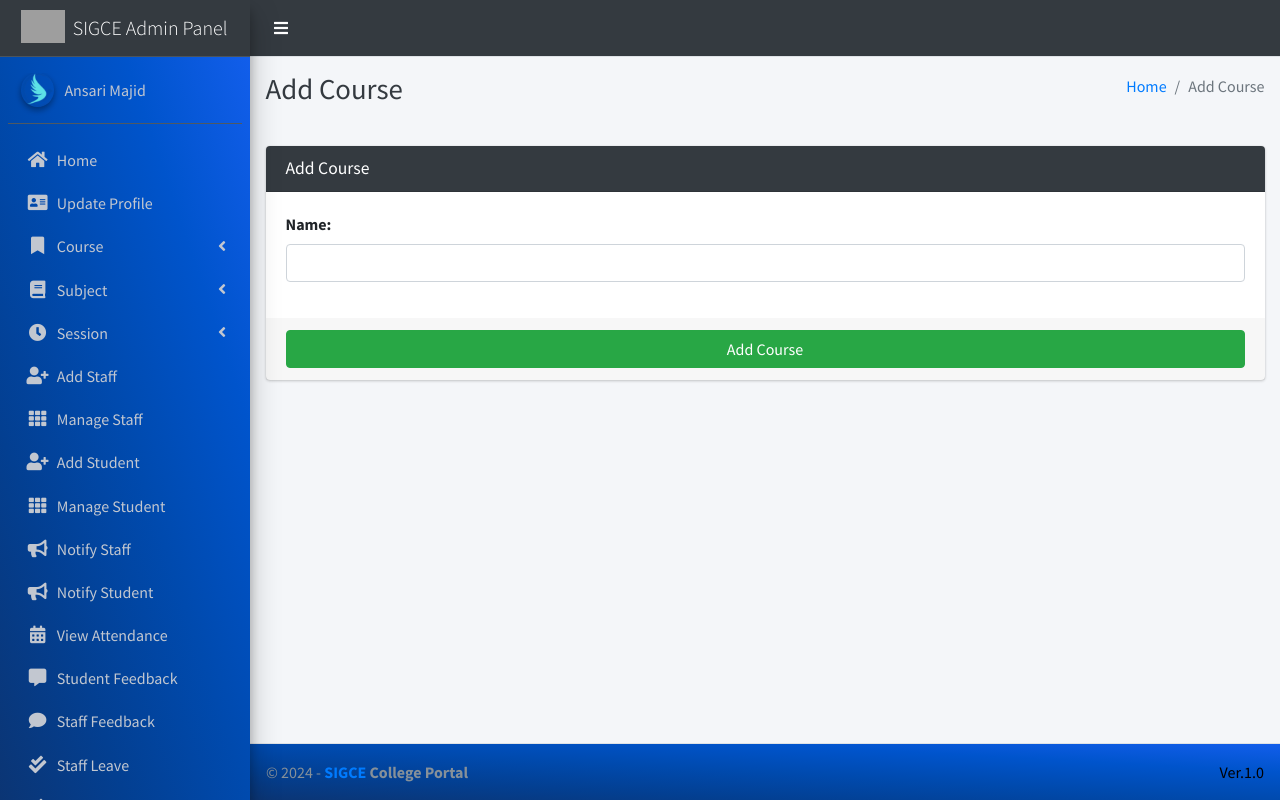
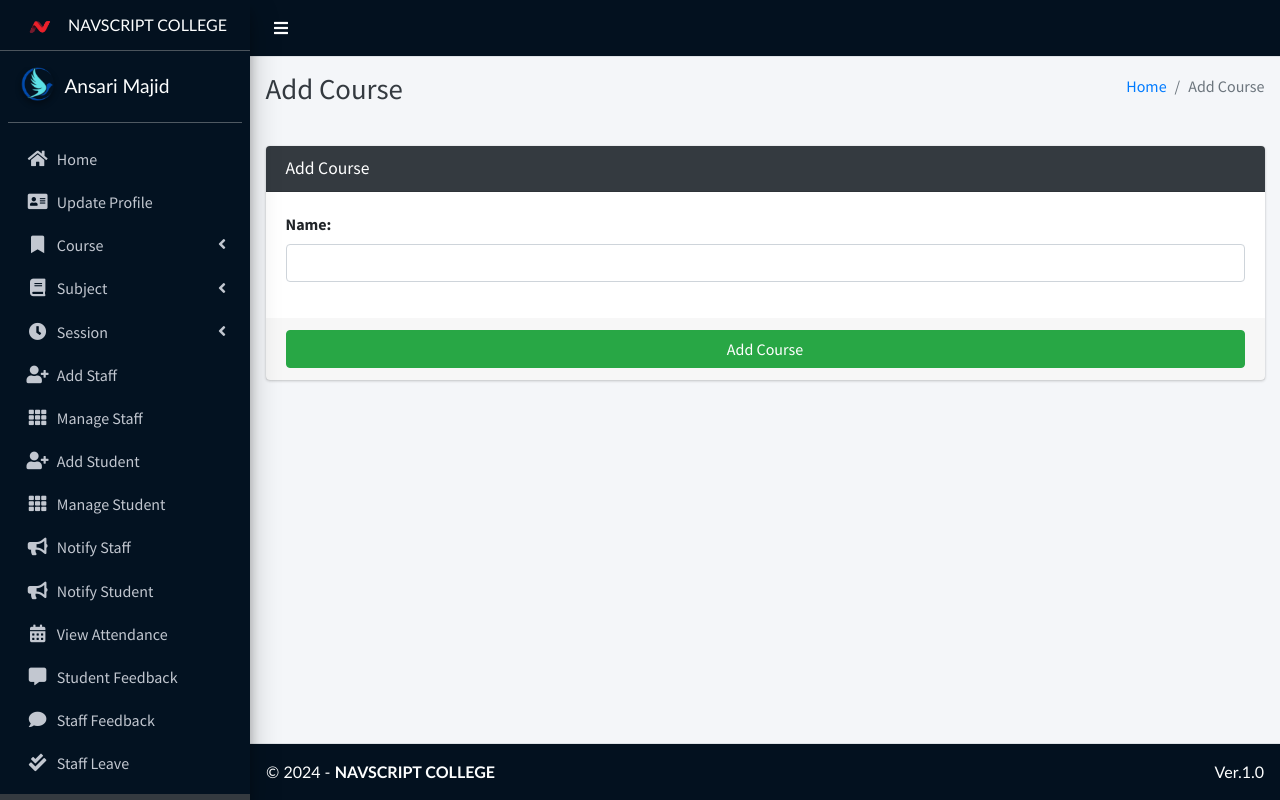
Before and after one commit to meanderlive/College-erp-master, a Django app: page /course/add in a window 1280 px wide. Run offline with Django 3.2, Linux system fonts and the light colour scheme; a user stored in the database is signed in; some libraries are stand-ins or nearby versions; grey boxes are pictures that could not be loaded.

Commit message:
newly updated code by gagan dev.

```diff
--- a/college_management_system/settings.py
+++ b/college_management_system/settings.py
@@ -144,7 +144,6 @@ USE_TZ = True
 STATIC_URL = '/static/'
 
 MEDIA_URL = '/media/'
-
 STATIC_ROOT = os.path.join(BASE_DIR, 'static')
 MEDIA_ROOT = os.path.join(BASE_DIR, 'media')
 AUTH_USER_MODEL = 'main_app.CustomUser'
--- a/main_app/templates/main_app/base.html
+++ b/main_app/templates/main_app/base.html
@@ -5,7 +5,7 @@
 <head>
     <meta charset="utf-8">
     <meta http-equiv="X-UA-Compatible" content="IE=edge">
-    <title>SIGCE College Portal</title>
+    <title>NAVSCRIPT COLLEGE</title>
     <!-- Tell the browser to be responsive to screen width -->
     <meta name="viewport" content="width=device-width, initial-scale=1">
     <!-- Font Awesome -->
@@ -13,7 +13,7 @@
     <!-- Ionicons -->
     <link rel="stylesheet" href="https://code.ionicframework.com/ionicons/2.0.1/css/ionicons.min.css">
     <!-- favicon -->
-    <link rel="shortcut icon" href="{%  static '/image/favicon1.ico' %}">
+    <link rel="shortcut icon" href="{%  static 'dist/img/nav.png' %}">
     <!-- Tempusdominus Bbootstrap 4 -->
     <link rel="stylesheet"
         href="{% static 'plugins/tempusdominus-bootstrap-4/css/tempusdominus-bootstrap-4.min.css'%} ">
@@ -38,7 +38,7 @@
     <div class="wrapper" >
 
         <!-- Navbar -->
-        <nav class="main-header navbar navbar-expand navbar-light " style="background-color: #343a40;">
+        <nav class="main-header navbar navbar-expand navbar-light " style="background-color: #03111f;">
             <!-- Left navbar links -->
             <ul class="navbar-nav">
                 <li class="nav-item">
--- a/main_app/templates/main_app/footer.html
+++ b/main_app/templates/main_app/footer.html
@@ -1,7 +1,6 @@
-<footer class="main-footer" style="background-image: linear-gradient(to right top, #0b3574, #033f91, #004aae, #0054cc, #125eeb);">
-    &copy; {% now "Y" %} - <strong><span><a href="http://sigce.edu.in/">SIGCE</a></span> College Portal</strong>
-
-    <div class="float-right d-none d-sm-inline-block" style="color: black;">
+<footer class="main-footer" style="background:#03111f; font-size:medium; font-family:Gill Sans; color:#fdfefe;">
+    &copy; {% now "Y" %} - <strong><span><a >NAVSCRIPT</a></span> COLLEGE</strong>
+    <div class="float-right d-none d-sm-inline-block" style="color: #fdfefe;">
        Ver.1.0
     </div>
 </footer>
--- a/main_app/templates/main_app/sidebar_template.html
+++ b/main_app/templates/main_app/sidebar_template.html
@@ -2,21 +2,22 @@
 <aside class="main-sidebar sidebar-dark-info elevation-4">
     {% if request.user.user_type == '1' %}
     <!-- Brand Logo -->
-    <a href="{% url 'admin_home' %}" class="brand-link">
-        <img src="{% static 'dist/img/virusx.png' %} " alt="SIGCE LOGO"
+    <a href="{% url 'admin_home' %}" class="brand-link" style="background:#03111f; font-family:Gill Sans; font-size:medium;">
+        <img src="{% static 'dist/img/nav.png' %} " alt="NAV LOGO"
             class="brand-image " >
-        <span class="brand-text font-weight-light" >SIGCE Admin Panel</span>
+        <span class="brand-text font-weight-light" style="color:#fdfefe;" >NAVSCRIPT COLLEGE</span>
     </a>
 
     <!-- Sidebar -->
-    <div class="sidebar" style="background-image: linear-gradient(to right top, #0b3574, #033f91, #004aae, #0054cc, #125eeb);">
+    <!-- Sidebar -->
+    <div class="sidebar" style="background:#031221;">
         <!-- Sidebar user panel (optional) -->
         <div class="user-panel mt-3 pb-3 mb-3 d-flex">
             <div class="image">
                 <img src="{{ request.user.profile_pic}}" class="img-circle elevation-2" alt="User Image">
             </div>
-            <div class="info">
-                <a href="#" class="d-block">{{user}}</a>
+            <div class="info" >
+                <a href="#" class="d-block"  style="font-size:1.2rem; font-family:Gill Sans; color:#fdfefe;">{{user}}</a>
             </div>
         </div>
 
--- a/main_app/urls.py
+++ b/main_app/urls.py
@@ -133,7 +133,6 @@ urlpatterns = [
          name='student_fcmtoken'),
      # path('student/todo',student_views.todo,name='todo'),
 
-
      path("student/viewbooks/", student_views.view_books, name="view_books"),
 
     path("student/view/notification/", student_views.student_view_notification,
```
Also changed, not shown: .github/workflows/django.yml (deleted), main_app/static/dist/img/nav.avif (added), main_app/static/dist/img/nav.png (added), 2 other files.
